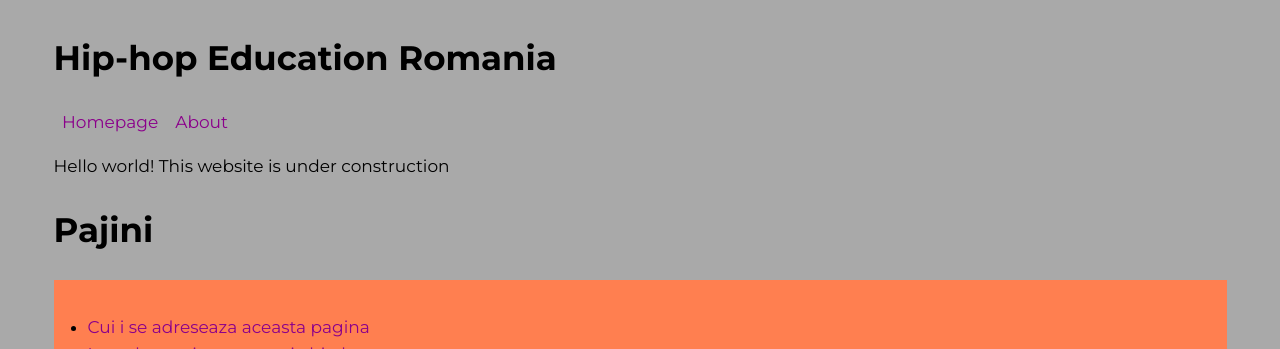
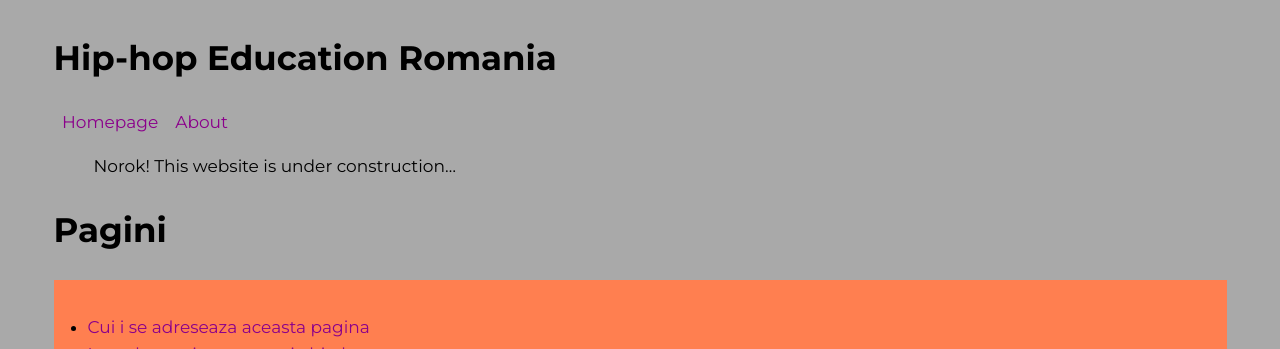
Before and after one commit to hiphopeduro/hiphopeduro.github.io, a Jekyll site: the page built from index.md, in a window 1280 px wide. Shown: the top 349 px of the page. Built offline with Jekyll 4.4.1, drawn with Linux system fonts in a browser that asks for light colours; our own code applies the rules of GitHub Pages for plain Markdown files.

Commit message:
fix index

```diff
--- a/index.md
+++ b/index.md
@@ -1,7 +1,6 @@
-Hello world! This website is under construction
+> Norok! This website is under construction…
 
-# Pajini
-
+# Pagini
 - [Cui i se adreseaza aceasta pagina](about.md)
 - [Introducere in pegagogia hip hop](introducere-in-pedagogia-hip-hop)
 - [Cele 5 elemente si ideologia hip hop](introducere-in-pedagogia-hip-hop/elemente-ideologie.md)
@@ -11,5 +10,4 @@ Hello world! This website is under construction
 - [Literatura](literatura/index.md)
 
 # Retele de socializare
-
 - [Instagram](https://www.instagram.com/hiphopeduro/)
```
